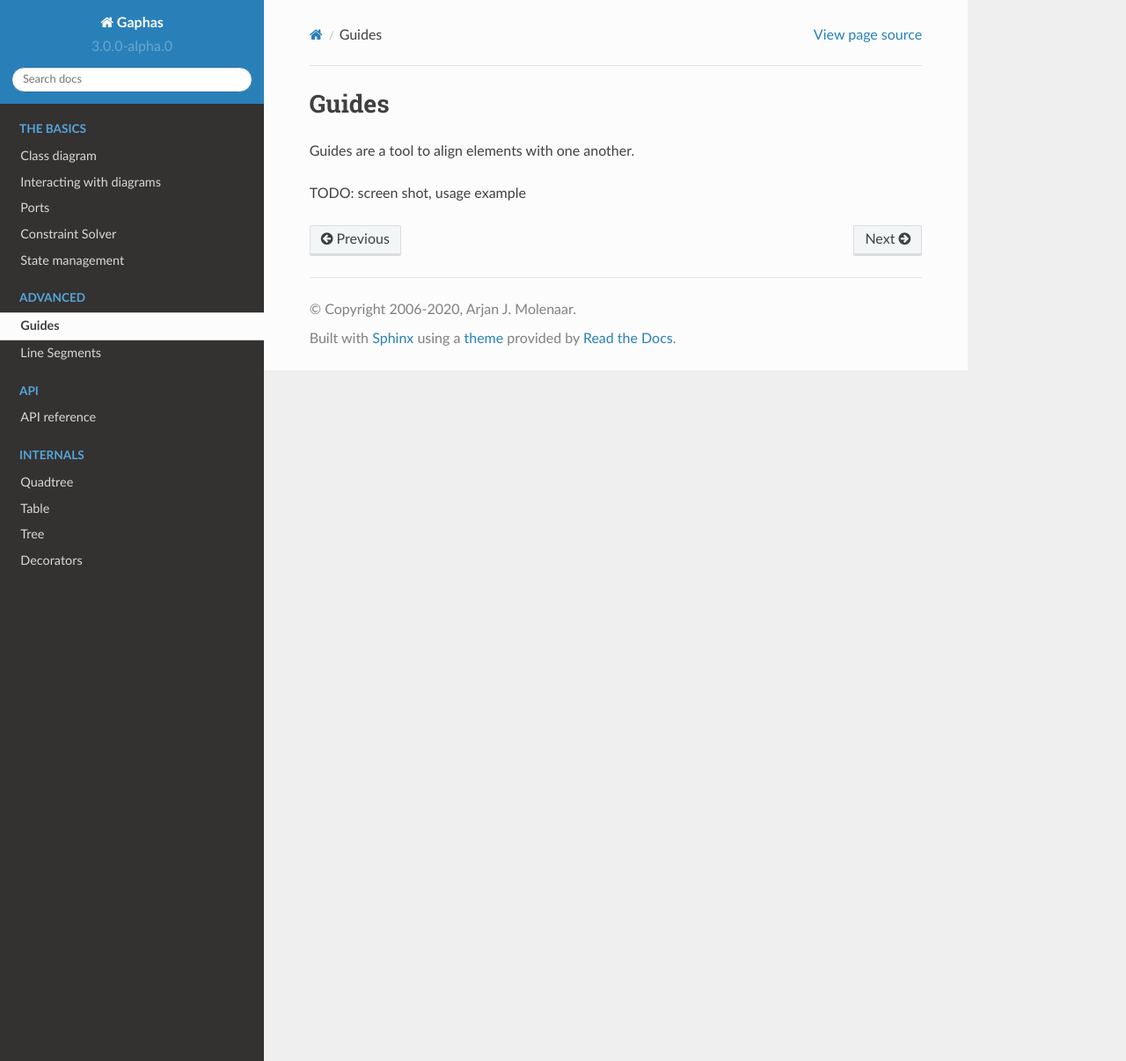
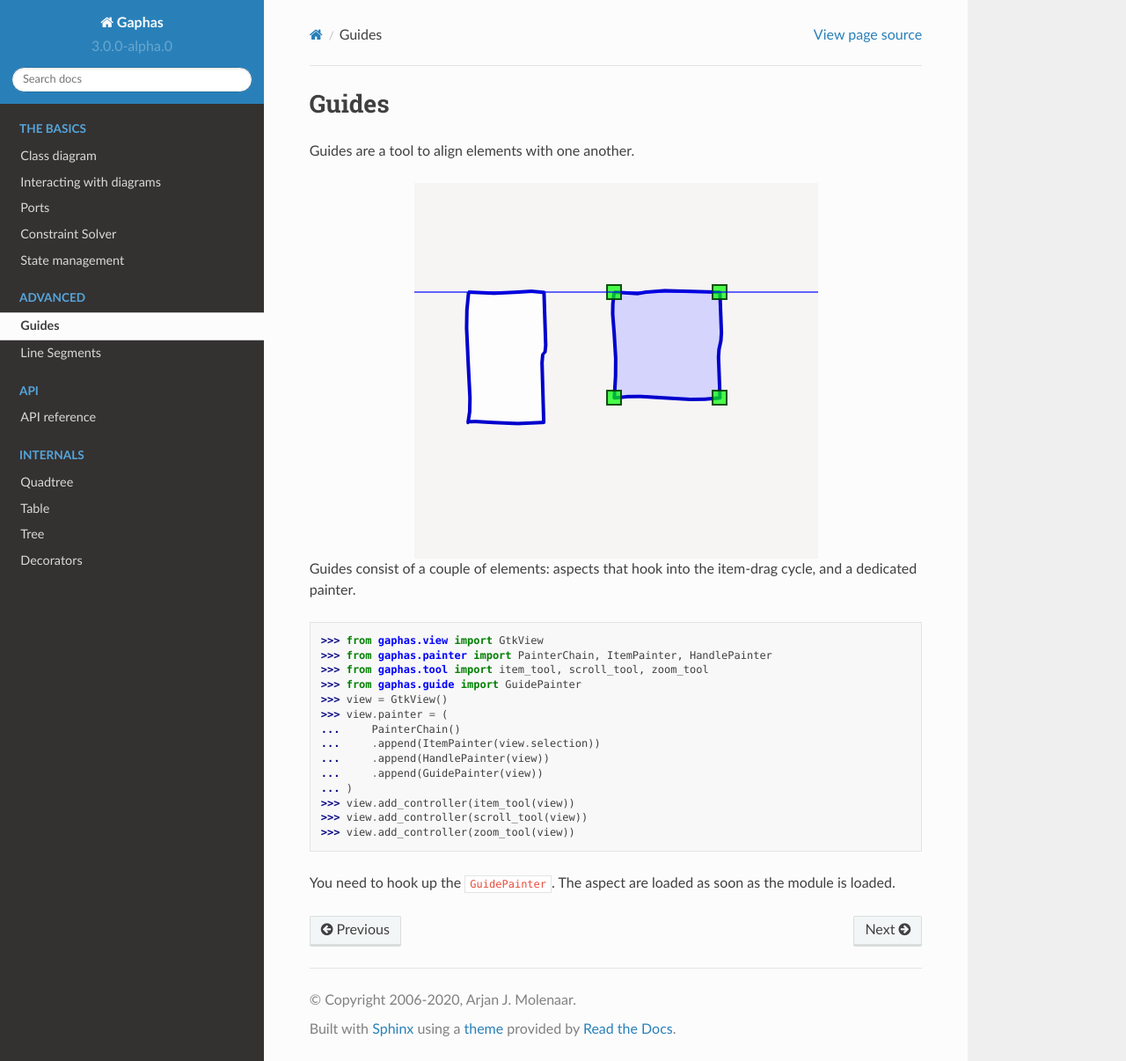
Before and after one commit to gaphor/gaphas, a Sphinx documentation site: the page built from docs/guide.rst, in a window 1280 px wide and 1206 px high. Shown: the whole window at 88% size. Built offline with Sphinx 7.4.7 and the Read the Docs theme 2.0.0, drawn with Linux system fonts in a browser that asks for light colours; the version number is read from the project's files by our own code.

Commit message:
Add docs for guides and segments

```diff
--- a/docs/guide.rst
+++ b/docs/guide.rst
@@ -3,4 +3,24 @@ Guides
 
 Guides are a tool to align elements with one another.
 
-TODO: screen shot, usage example
+.. image:: images/guides.png
+   :align: center
+
+Guides consist of a couple of elements: aspects that hook into the item-drag cycle, and a dedicated painter.
+
+    >>> from gaphas.view import GtkView
+    >>> from gaphas.painter import PainterChain, ItemPainter, HandlePainter
+    >>> from gaphas.tool import item_tool, scroll_tool, zoom_tool
+    >>> from gaphas.guide import GuidePainter
+    >>> view = GtkView()
+    >>> view.painter = (
+    ...     PainterChain()
+    ...     .append(ItemPainter(view.selection))
+    ...     .append(HandlePainter(view))
+    ...     .append(GuidePainter(view))
+    ... )
+    >>> view.add_controller(item_tool(view))
+    >>> view.add_controller(scroll_tool(view))
+    >>> view.add_controller(zoom_tool(view))
+
+You need to hook up the ``GuidePainter``. The aspect are loaded as soon as the module is loaded.
```
Also changed, not shown: docs/segment.rst (+19 -1 lines), docs/images/guides.png (added), docs/images/segment.png (added).
